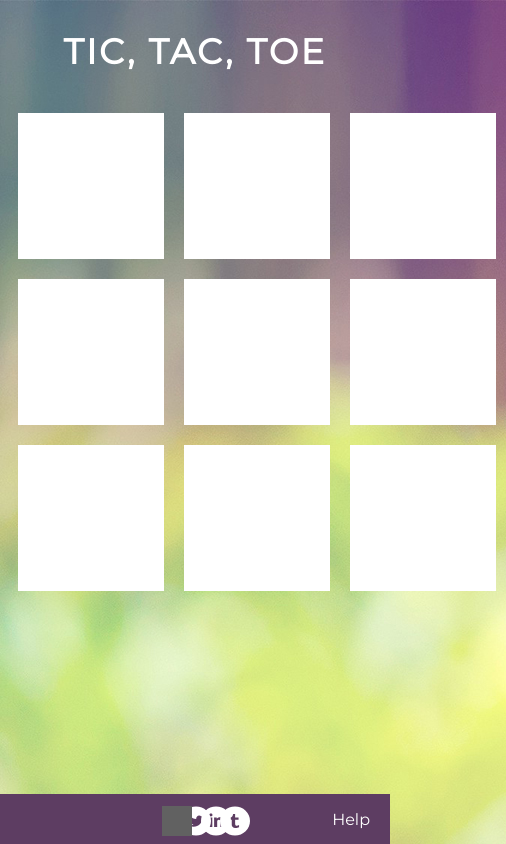
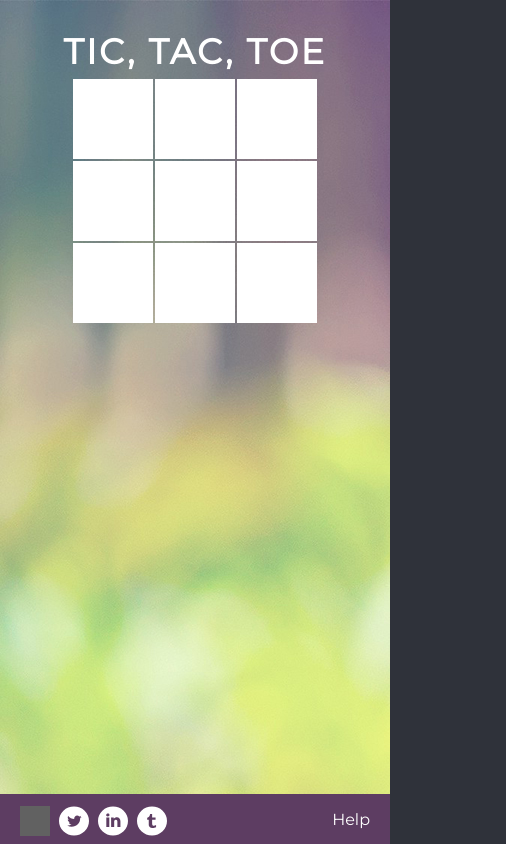
Before and after one commit to charlotteisabella/TicTacToe, a plain HTML site: page index.html in a window 390 px wide. Shown: the whole page, 506 px wide, since content can reach past the window. Drawn offline with Linux system fonts and the light colour scheme; grey boxes are pictures that could not be loaded.

Commit message:
responsive

```diff
--- a/style.css
+++ b/style.css
@@ -107,3 +107,76 @@ p {
 .Player2 {
   background-color: #FC8E9B;
 }
+
+
+/******************** RESPONSIVE ***************************/
+/******************** WORK IN PROGRESS ********************/
+
+
+@media (max-width: 500px){
+
+  #board {
+    height: 450px;
+    width: 450px;
+    margin: 65px auto;
+
+  }
+
+  .box {
+  width: 146px;
+  height: 146px;
+  margin: 2px;
+
+  }
+
+  .pinterest{
+   left: 5%;
+  }
+
+  .tumblr{
+    left: 35%;
+  }
+
+  .twitter{
+    left: 15%;
+  }
+
+  .linkedin{
+    left: 25%;
+  }
+
+}
+
+
+/*
+@media (max-width: 460px){
+  #board {
+  height: 400px;
+  width: 400px;
+  margin: 45px auto;
+
+  }
+
+  .box {
+  width: 131px;
+  height: 131px;
+  margin: 1px;
+
+  }
+} */
+
+@media (max-width: 460px) {
+  #board {
+  height: 246px;
+  width: 246px;
+  margin: 25px auto;
+
+  }
+
+  .box {
+  width: 80px;
+  height: 80px;
+  margin: 1px;
+
+  }
+}
```
